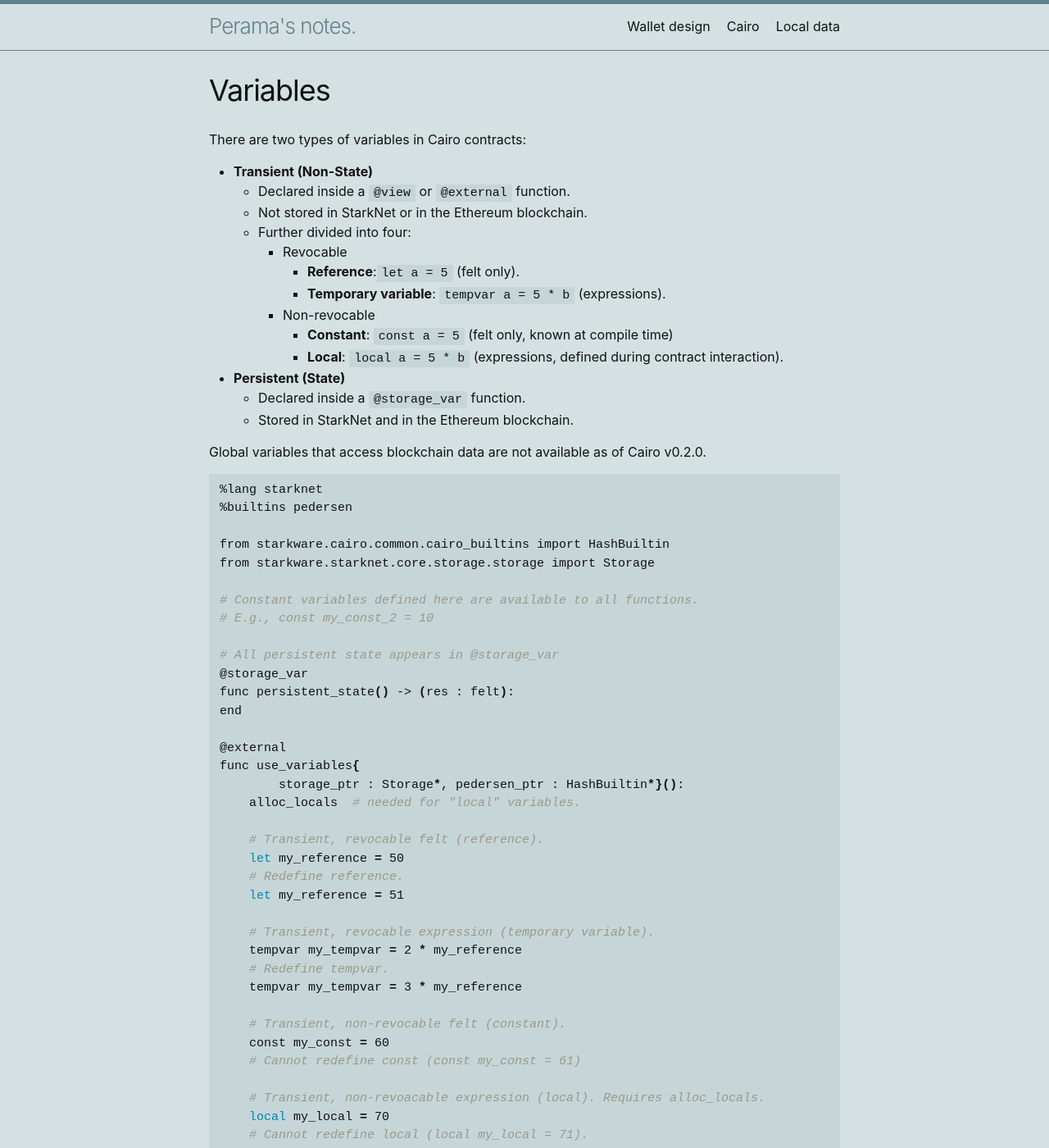
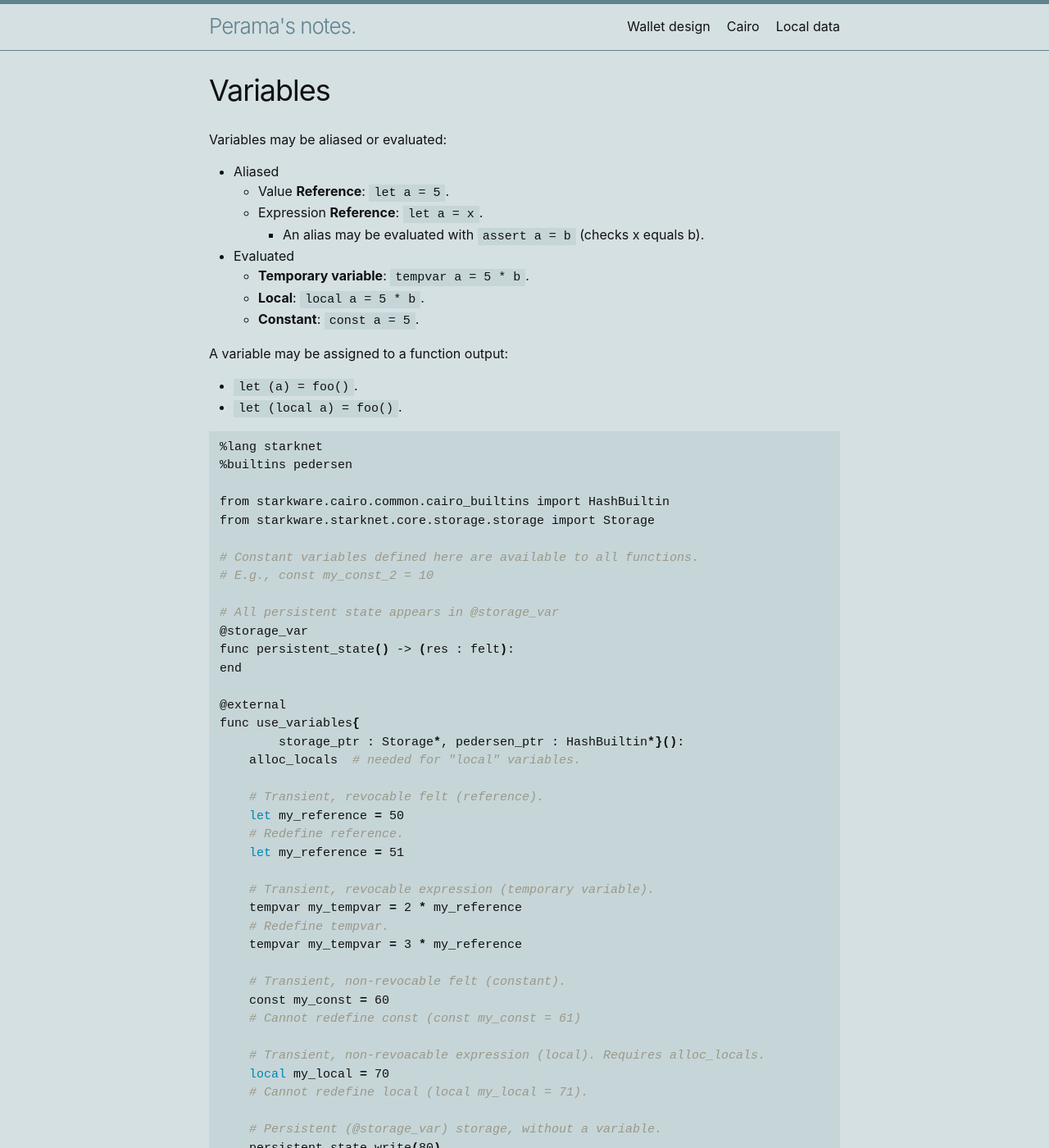
Before and after one commit to perama-v/perama-v.github.io, a Jekyll site: the page built from docs/cairo/examples/variables.md, in a window 1280 px wide and 1400 px high. Shown: the whole window at 82% size. Built offline with Jekyll 4.4.1, drawn with Linux system fonts in a browser that asks for light colours; some of the changed text lies outside the part shown.

Commit message:
Add data locations (#25)

````diff
--- a/docs/cairo/examples/variables.md
+++ b/docs/cairo/examples/variables.md
@@ -5,23 +5,21 @@ permalink: /cairo/examples/variables/
 toc: false
 ---
 
-There are two types of variables in Cairo contracts:
+Variables may be aliased or evaluated:
 
-- **Transient (Non-State)**
-    - Declared inside a `@view` or `@external` function.
-    - Not stored in StarkNet or in the Ethereum blockchain.
-    - Further divided into four:
-        - Revocable
-            - **Reference**:`let a = 5` (felt only).
-            - **Temporary variable**: `tempvar a = 5 * b` (expressions).
-        - Non-revocable
-            - **Constant**: `const a = 5` (felt only, known at compile time)
-            - **Local**: `local a = 5 * b` (expressions, defined during contract interaction).
-- **Persistent (State)**
-    - Declared inside a `@storage_var` function.
-    - Stored in StarkNet and in the Ethereum blockchain.
+- Aliased
+    - Value **Reference**: `let a = 5`.
+    - Expression **Reference**: `let a = x`.
+        - An alias may be evaluated with `assert a = b` (checks x equals b).
+- Evaluated
+    - **Temporary variable**: `tempvar a = 5 * b`.
+    - **Local**: `local a = 5 * b`.
+    - **Constant**: `const a = 5`.
 
-Global variables that access blockchain data are not available as of Cairo v0.2.0.
+A variable may be assigned to a function output:
+
+- `let (a) = foo()`.
+- `let (local a) = foo()`.
 
 ```shell
 %lang starknet
@@ -61,7 +59,7 @@ func use_variables{
     local my_local = 70
     # Cannot redefine local (local my_local = 71).
 
-    # Persistent (@storage_var).
+    # Persistent (@storage_var) storage, without a variable.
     persistent_state.write(80)
     # Redefine state.
     persistent_state.write(81)
````
Also changed, not shown: docs/cairo/by_example.md (+1 -0 lines), docs/cairo/examples/data_locations.md (added, +147 -0 lines), docs/cairo/examples/struct.md (+4 -0 lines).
